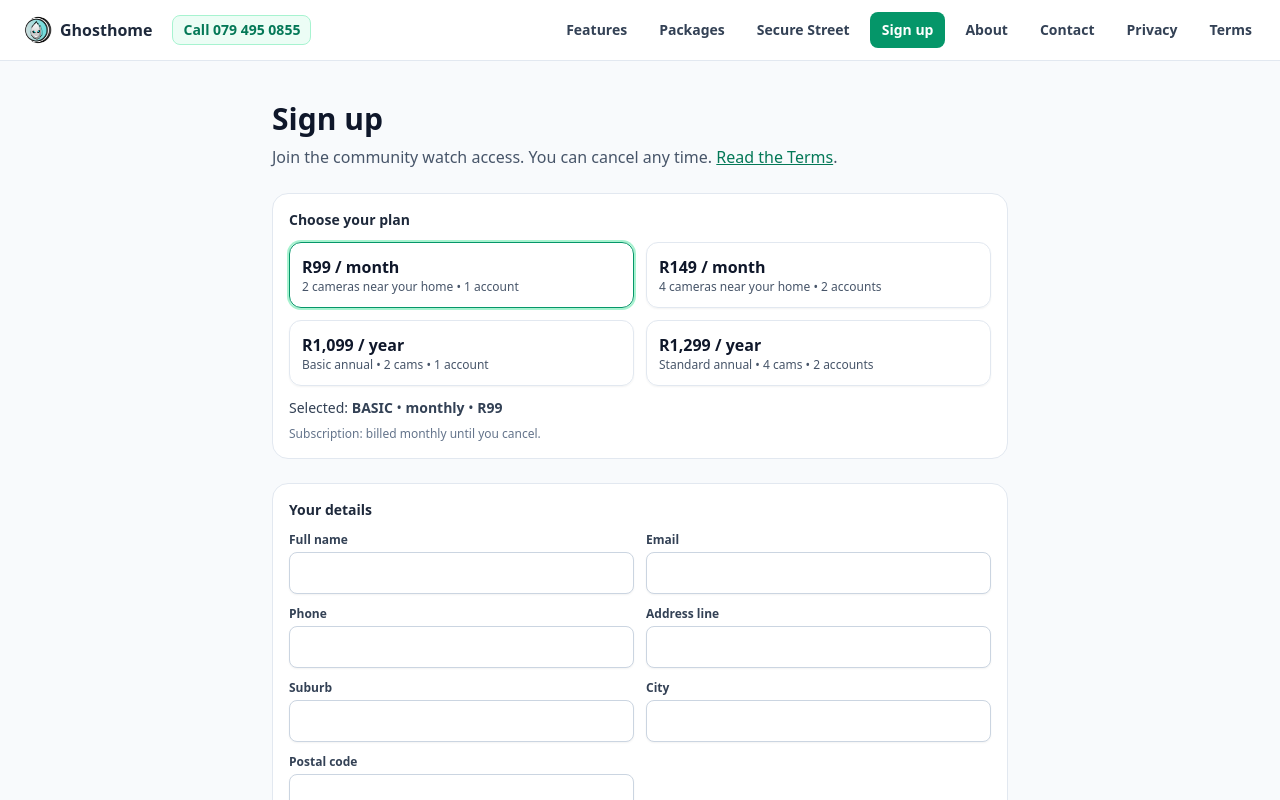
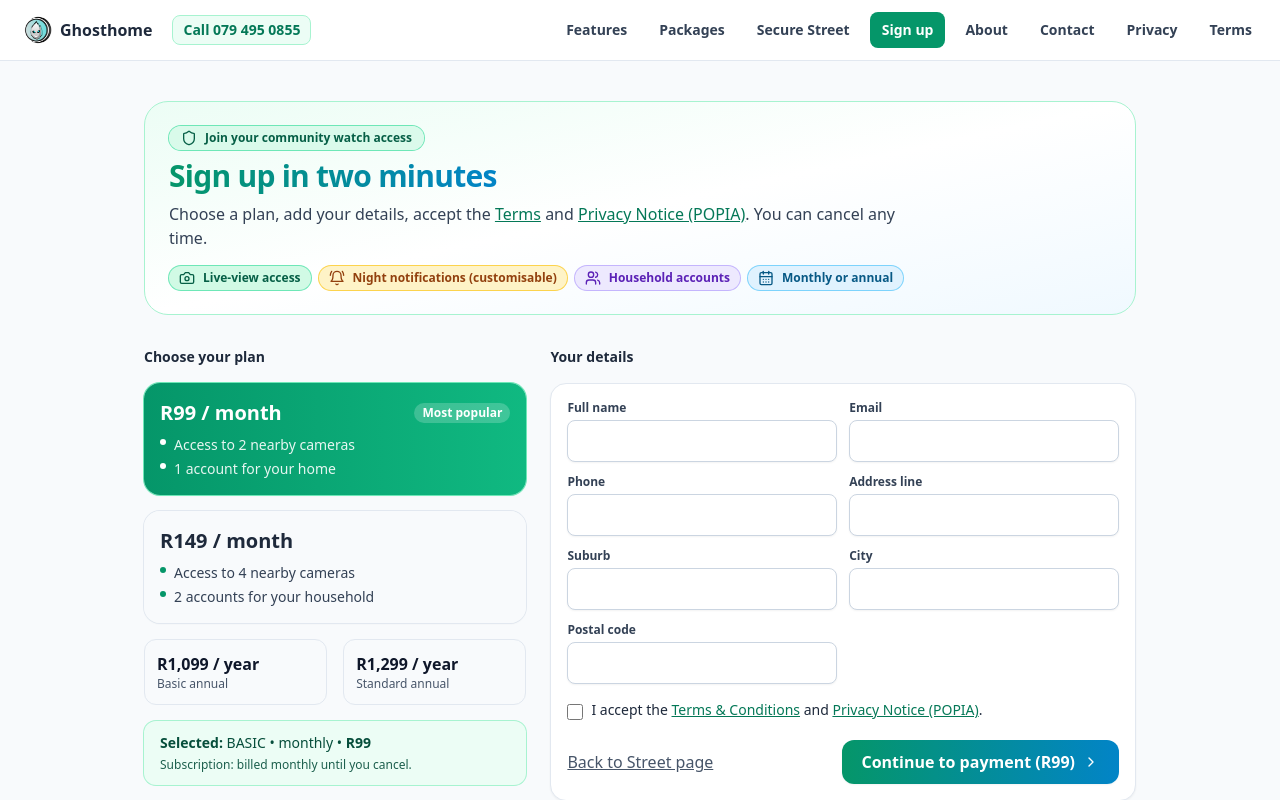
Before and after one commit to Nexzuis/ghosthome-site, a React (Vite) app: page /signup in a window 1280 px wide. Shown: the top 800 px of the page. Built offline with nearby package versions, Linux system fonts and the light colour scheme.

Commit message:
Tidy Terms styling + add subscription copy; minor Sign-up/Pay updates

```diff
--- a/src/routes/Signup.jsx
+++ b/src/routes/Signup.jsx
@@ -1,22 +1,36 @@
 import React, { useState } from "react";
 import { useNavigate, Link } from "react-router-dom";
+import {
+  Shield,
+  Camera,
+  Users,
+  CalendarDays,
+  BellRing,
+  ChevronRight,
+} from "lucide-react";
 
 const MONTHLY_PRICES = { basic: 99, standard: 149 };
 const ANNUAL_PRICES = { basic: 1099, standard: 1299 };
 
 export default function Signup() {
   const nav = useNavigate();
-  const [plan, setPlan] = useState("basic");        // basic | standard
+  const [plan, setPlan] = useState("basic"); // basic | standard
   const [billing, setBilling] = useState("monthly"); // monthly | annual
   const [form, setForm] = useState({
-    fullName: "", email: "", phone: "",
-    address1: "", suburb: "", city: "", postalCode: "",
-    accept: false, confirmRecurring: true,
+    fullName: "",
+    email: "",
+    phone: "",
+    address1: "",
+    suburb: "",
+    city: "",
+    postalCode: "",
+    accept: false,
   });
   const [busy, setBusy] = useState(false);
   const [err, setErr] = useState("");
 
-  const price = billing === "monthly" ? MONTHLY_PRICES[plan] : ANNUAL_PRICES[plan];
+  const price =
+    billing === "monthly" ? MONTHLY_PRICES[plan] : ANNUAL_PRICES[plan];
 
   const handle = (e) => {
     const { name, value, type, checked } = e.target;
@@ -44,8 +58,10 @@ export default function Signup() {
         method: "POST",
         headers: { "Content-Type": "application/json" },
         body: JSON.stringify({
-          plan, billing, price,
-          recurring: true, // subscription by default
+          plan,
+          billing,
+          price,
+          recurring: true,
           cycle: billing === "monthly" ? "monthly" : "annual",
           ...form,
         }),
@@ -54,51 +70,136 @@ export default function Signup() {
         const data = await res.json();
         signupId = data?.id || data?.signupId || null;
       }
-    } catch {}
+    } catch {
+      /* no-op; we still continue to /pay */
+    }
 
     if (!signupId) {
-      localStorage.setItem("ghosthome_signup_fallback", JSON.stringify({
-        plan, billing, price, recurring: true, cycle: billing === "monthly" ? "monthly" : "annual",
-        fullName: form.fullName, email: form.email, phone: form.phone,
-        address1: form.address1, suburb: form.suburb, city: form.city, postalCode: form.postalCode,
+      localStorage.setItem(
+        "ghosthome_signup_fallback",
+        JSON.stringify({
+          plan,
+          billing,
+          price,
+          recurring: true,
+          cycle: billing === "monthly" ? "monthly" : "annual",
+          fullName: form.fullName,
+          email: form.email,
+          phone: form.phone,
+          address1: form.address1,
+          suburb: form.suburb,
+          city: form.city,
+          postalCode: form.postalCode,
           at: new Date().toISOString(),
-      }));
+        })
+      );
     }
 
     setBusy(false);
-    nav(`/pay?plan=${encodeURIComponent(plan)}&billing=${encodeURIComponent(billing)}&amount=${price}&recurring=true${signupId ? `&signupId=${encodeURIComponent(signupId)}` : ""}`);
+    nav(
+      `/pay?plan=${encodeURIComponent(
+        plan
+      )}&billing=${encodeURIComponent(billing)}&amount=${price}&recurring=true${
+        signupId ? `&signupId=${encodeURIComponent(signupId)}` : ""
+      }`
+    );
   }
 
   return (
-    <main className="mx-auto max-w-3xl px-4 py-10">
-      <h1 className="text-3xl font-bold text-slate-900">Sign up</h1>
-      <p className="mt-2 text-slate-600">
-        Join the community watch access. You can cancel any time.{" "}
-        <Link to="/terms" className="text-emerald-700 underline">Read the Terms</Link>.
+    <main className="mx-auto max-w-5xl px-4 py-10">
+      {/* Colorful header */}
+      <section className="relative overflow-hidden rounded-3xl border border-emerald-200 bg-gradient-to-br from-emerald-50 via-white to-sky-50 p-6">
+        <div className="mb-2 inline-flex items-center gap-2 rounded-full bg-emerald-100/70 px-3 py-1 text-xs font-semibold text-emerald-800 ring-1 ring-emerald-300">
+          <Shield className="h-4 w-4" />
+          Join your community watch access
+        </div>
+        <h1 className="text-3xl font-extrabold tracking-tight">
+          <span className="bg-gradient-to-r from-emerald-600 to-sky-600 bg-clip-text text-transparent">
+            Sign up in two minutes
+          </span>
+        </h1>
+        <p className="mt-2 max-w-3xl text-slate-700">
+          Choose a plan, add your details, accept the{" "}
+          <Link to="/terms" className="text-emerald-700 underline">
+            Terms
+          </Link>{" "}
+          and{" "}
+          <Link to="/privacy" className="text-emerald-700 underline">
+            Privacy Notice (POPIA)
+          </Link>
+          . You can cancel any time.
         </p>
 
-      <form onSubmit={onSubmit} className="mt-6 space-y-6">
-        {/* Plan */}
-        <section className="rounded-2xl border border-slate-200 bg-white p-4">
-          <h2 className="text-sm font-semibold text-slate-800">Choose your plan</h2>
-          <div className="mt-3 grid gap-3 sm:grid-cols-2">
-            <PlanCard label="R99 / month" sub="2 cameras near your home • 1 account" active={plan==="basic"&&billing==="monthly"} onClick={() => { setPlan("basic"); setBilling("monthly"); }}/>
-            <PlanCard label="R149 / month" sub="4 cameras near your home • 2 accounts" active={plan==="standard"&&billing==="monthly"} onClick={() => { setPlan("standard"); setBilling("monthly"); }}/>
-            <PlanCard label="R1,099 / year" sub="Basic annual • 2 cams • 1 account" active={plan==="basic"&&billing==="annual"} onClick={() => { setPlan("basic"); setBilling("annual"); }}/>
-            <PlanCard label="R1,299 / year" sub="Standard annual • 4 cams • 2 accounts" active={plan==="standard"&&billing==="annual"} onClick={() => { setPlan("standard"); setBilling("annual"); }}/>
+        {/* Feature chips */}
+        <div className="mt-4 flex flex-wrap gap-2">
+          <Chip icon={<Camera className="h-4 w-4" />} text="Live-view access" tone="emerald" />
+          <Chip icon={<BellRing className="h-4 w-4" />} text="Night notifications (customisable)" tone="amber" />
+          <Chip icon={<Users className="h-4 w-4" />} text="Household accounts" tone="violet" />
+          <Chip icon={<CalendarDays className="h-4 w-4" />} text="Monthly or annual" tone="sky" />
         </div>
-          <p className="mt-3 text-sm text-slate-700">
-            Selected: <span className="font-semibold uppercase">{plan}</span> • <span className="font-semibold">{billing}</span> • <span className="font-semibold">R{price}</span>
-          </p>
-          <p className="mt-2 text-xs text-slate-500">
-            Subscription: billed {billing === "monthly" ? "monthly until you cancel" : "annually with automatic renewal"}.
-          </p>
       </section>
 
-        {/* Details */}
-        <section className="rounded-2xl border border-slate-200 bg-white p-4">
+      <form onSubmit={onSubmit} className="mt-8 grid gap-6 lg:grid-cols-5">
+        {/* Plans column */}
+        <section className="lg:col-span-2 space-y-4">
+          <h2 className="text-sm font-semibold text-slate-800">Choose your plan</h2>
+          <PlanCard
+            active={plan === "basic" && billing === "monthly"}
+            onClick={() => {
+              setPlan("basic");
+              setBilling("monthly");
+            }}
+            badge="Most popular"
+            gradient="from-emerald-600 to-emerald-500"
+            title="R99 / month"
+            bullets={["Access to 2 nearby cameras", "1 account for your home"]}
+          />
+          <PlanCard
+            active={plan === "standard" && billing === "monthly"}
+            onClick={() => {
+              setPlan("standard");
+              setBilling("monthly");
+            }}
+            gradient="from-sky-600 to-indigo-600"
+            title="R149 / month"
+            bullets={["Access to 4 nearby cameras", "2 accounts for your household"]}
+          />
+          <div className="grid gap-4 sm:grid-cols-2">
+            <MiniPlan
+              active={plan === "basic" && billing === "annual"}
+              onClick={() => {
+                setPlan("basic");
+                setBilling("annual");
+              }}
+              title="R1,099 / year"
+              sub="Basic annual"
+            />
+            <MiniPlan
+              active={plan === "standard" && billing === "annual"}
+              onClick={() => {
+                setPlan("standard");
+                setBilling("annual");
+              }}
+              title="R1,299 / year"
+              sub="Standard annual"
+            />
+          </div>
+
+          <div className="rounded-xl bg-emerald-50 px-4 py-3 text-sm text-emerald-900 ring-1 ring-emerald-200">
+            <strong>Selected:</strong> <span className="uppercase">{plan}</span> • {billing} •{" "}
+            <span className="font-semibold">R{price}</span>
+            <div className="mt-1 text-xs opacity-90">
+              Subscription: billed {billing === "monthly" ? "monthly until you cancel" : "annually with automatic renewal"}.
+            </div>
+          </div>
+        </section>
+
+        {/* Details column */}
+        <section className="lg:col-span-3 space-y-4">
           <h2 className="text-sm font-semibold text-slate-800">Your details</h2>
-          <div className="mt-3 grid gap-3 sm:grid-cols-2">
+
+          <div className="rounded-2xl border border-slate-200 bg-white p-4 shadow-sm">
+            <div className="grid gap-3 sm:grid-cols-2">
               <Input label="Full name" name="fullName" value={form.fullName} onChange={handle} required />
               <Input label="Email" name="email" type="email" value={form.email} onChange={handle} required />
               <Input label="Phone" name="phone" value={form.phone} onChange={handle} required />
@@ -108,51 +209,125 @@ export default function Signup() {
               <Input label="Postal code" name="postalCode" value={form.postalCode} onChange={handle} />
             </div>
 
-          <div className="mt-4 space-y-2 text-sm">
-            <label className="flex items-start gap-2">
-              <input type="checkbox" name="accept" checked={form.accept} onChange={handle}
-                     className="mt-1 h-4 w-4 rounded border-slate-300 text-emerald-600 focus:ring-emerald-600"/>
+            <label className="mt-4 flex items-start gap-2 text-sm">
+              <input
+                type="checkbox"
+                name="accept"
+                checked={form.accept}
+                onChange={handle}
+                className="mt-1 h-4 w-4 rounded border-slate-300 text-emerald-600 focus:ring-emerald-600"
+              />
               <span>
-                I accept the <Link to="/terms" className="text-emerald-700 underline">Terms & Conditions</Link> and{" "}
-                <Link to="/privacy" className="text-emerald-700 underline">Privacy Notice (POPIA)</Link>.
+                I accept the{" "}
+                <Link to="/terms" className="text-emerald-700 underline">
+                  Terms & Conditions
+                </Link>{" "}
+                and{" "}
+                <Link to="/privacy" className="text-emerald-700 underline">
+                  Privacy Notice (POPIA)
+                </Link>
+                .
               </span>
             </label>
-            <p className="text-xs text-slate-500">
-              By continuing, you agree to recurring billing as selected above (monthly or annual).
-            </p>
-          </div>
 
             {err ? <p className="mt-3 text-sm text-rose-600">{err}</p> : null}
-        </section>
 
-        <div className="flex items-center justify-between">
-          <Link to="/street" className="text-slate-600 underline">Back to Street page</Link>
+            <div className="mt-5 flex flex-wrap items-center justify-between gap-3">
+              <Link to="/street" className="inline-flex items-center gap-1 text-slate-600 underline">
+                Back to Street page
+              </Link>
               <button
                 type="submit"
                 disabled={busy}
-            className="rounded-xl bg-emerald-600 px-5 py-2.5 font-semibold text-white shadow-sm hover:bg-emerald-700 disabled:opacity-60"
+                className="group inline-flex items-center gap-2 rounded-xl bg-gradient-to-r from-emerald-600 to-sky-600 px-5 py-2.5 font-semibold text-white shadow-sm transition hover:from-emerald-700 hover:to-sky-700 disabled:opacity-60"
               >
                 {busy ? "Processing…" : `Continue to payment (R${price})`}
+                <ChevronRight className="h-4 w-4 transition group-hover:translate-x-0.5" />
               </button>
             </div>
+          </div>
+        </section>
       </form>
     </main>
   );
 }
 
-function PlanCard({ label, sub, active, onClick }) {
+/* ——— UI bits with color ——— */
+
+function Chip({ icon, text, tone = "emerald" }) {
+  const tones = {
+    emerald: "bg-emerald-100 text-emerald-800 ring-emerald-300",
+    sky: "bg-sky-100 text-sky-800 ring-sky-300",
+    amber: "bg-amber-100 text-amber-800 ring-amber-300",
+    violet: "bg-violet-100 text-violet-800 ring-violet-300",
+  };
+  return (
+    <span className={`inline-flex items-center gap-2 rounded-full px-2.5 py-1 text-xs font-semibold ring-1 ${tones[tone]}`}>
+      {icon}
+      {text}
+    </span>
+  );
+}
+
+function PlanCard({ active, onClick, title, bullets, gradient, badge }) {
   return (
     <button
       type="button"
       onClick={onClick}
       className={[
-        "w-full rounded-xl border p-3 text-left transition shadow-sm",
+        "w-full overflow-hidden rounded-2xl text-left shadow-sm ring-1 transition",
+        active
+          ? "ring-emerald-300"
+          : "ring-slate-200 hover:ring-slate-300"
+      ].join(" ")}
+    >
+      <div
+        className={[
+          "p-4",
+          active
+            ? `bg-gradient-to-r ${gradient} text-white`
+            : "bg-slate-50"
+        ].join(" ")}
+      >
+        <div className="flex items-center justify-between">
+          <div className="text-xl font-bold">{title}</div>
+          {badge && active ? (
+            <span className="rounded-full bg-white/20 px-2 py-0.5 text-xs font-semibold text-white">
+              {badge}
+            </span>
+          ) : null}
+        </div>
+        <ul
+          className={[
+            "mt-2 space-y-1 text-sm",
+            active ? "text-white/90" : "text-slate-700"
+          ].join(" ")}
+        >
+          {bullets.map((b) => (
+            <li key={b} className="flex items-start gap-2">
+              <span className={active ? "mt-1 h-1.5 w-1.5 rounded-full bg-white" : "mt-1 h-1.5 w-1.5 rounded-full bg-emerald-600"} />
+              {b}
+            </li>
+          ))}
+        </ul>
+      </div>
+    </button>
+  );
+}
+
+function MiniPlan({ active, onClick, title, sub }) {
+  return (
+    <button
+      type="button"
+      onClick={onClick}
+      className={[
+        "w-full rounded-xl border p-3 text-left transition",
         active
           ? "border-emerald-600 ring-2 ring-emerald-200"
           : "border-slate-200 hover:border-slate-300"
       ].join(" ")}
     >
-      <div className="text-base font-semibold text-slate-900">{label}</div>
+      <div className="text-base font-semibold text-slate-900">{title}</div>
       <div className="text-xs text-slate-600">{sub}</div>
     </button>
   );
@@ -164,7 +339,7 @@ function Input({ label, ...props }) {
       <span className="mb-1 block text-xs font-semibold text-slate-700">{label}</span>
       <input
         {...props}
-        className="w-full rounded-lg border border-slate-300 px-3 py-2 text-slate-900 shadow-sm focus:border-emerald-600 focus:ring-emerald-600"
+        className="w-full rounded-lg border border-slate-300 bg-white px-3 py-2 text-slate-900 shadow-sm outline-none transition focus:border-emerald-600 focus:ring-2 focus:ring-emerald-200"
       />
     </label>
   );
```
Lines whose indentation alone changed are shown as unchanged.
